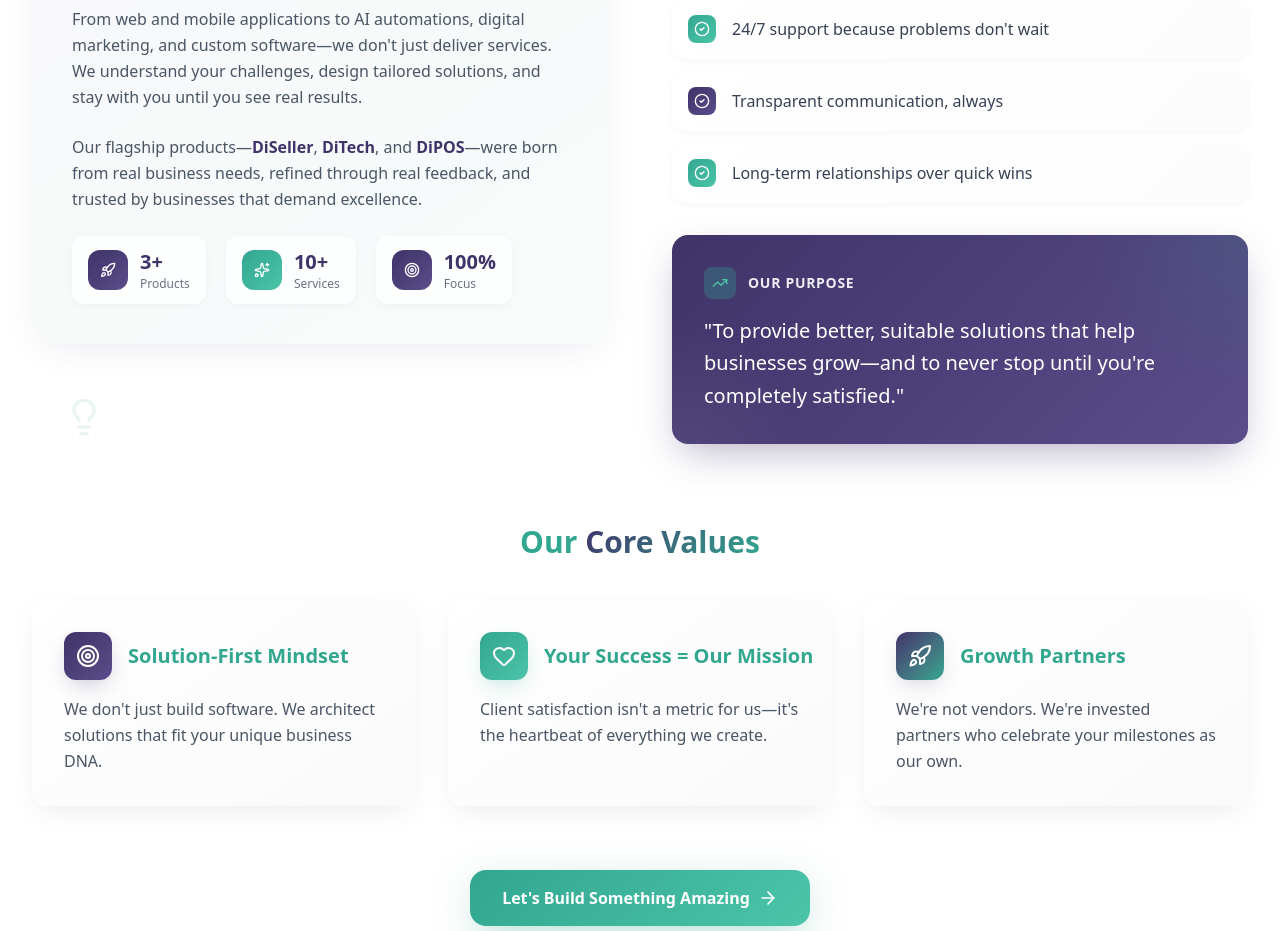
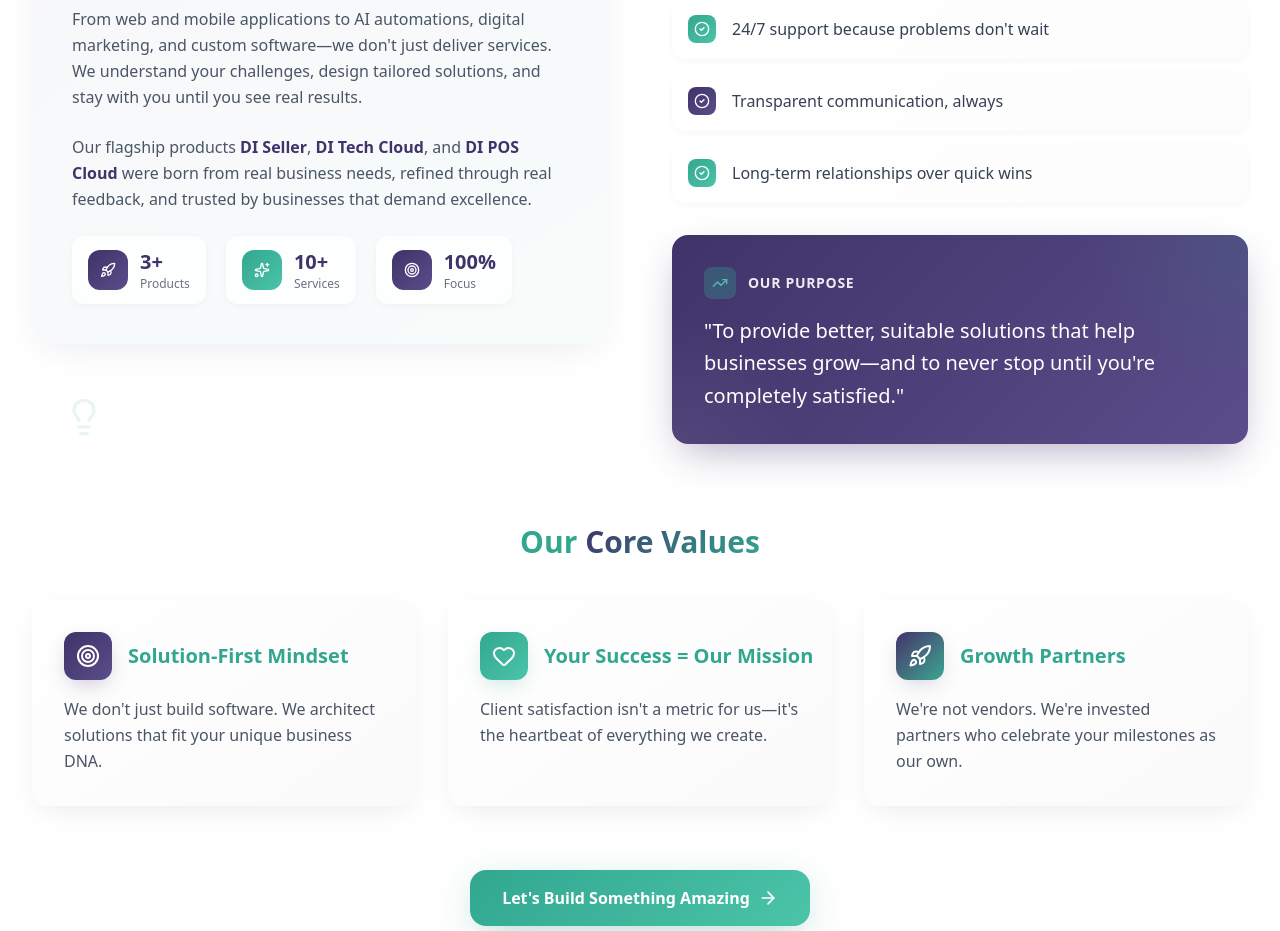
Before and after one commit to divenzainc/divenza_web_app, a Next.js app: page / in a window 1280 px wide. Shown: the part 2060-2991 px from the top of the page. Built offline with nearby package versions, Linux system fonts and the light colour scheme.

Commit message:
UI changes

```diff
--- a/app/layout.tsx
+++ b/app/layout.tsx
@@ -15,7 +15,7 @@
 
 export const metadata: Metadata = {
   title: "Divenza Pvt Ltd | IT Solutions & Digital Services",
-  description: "Divenza offers complete IT solutions including DiTech, DiSeller, DiPoS, digital marketing, SEO, branding, and custom software development for businesses.",
+  description: "Divenza offers complete IT solutions including DI Tech Cloud, DI Seller, DI PoS, Digital Marketing, SEO, Branding, and Custom Software Development for businesses.",
   manifest: "/manifest.json",
 };
 
--- a/components/ProductListSection.tsx
+++ b/components/ProductListSection.tsx
@@ -48,7 +48,7 @@
     gradient: "from-[#3F3369] to-[#5a4d8a]",
     shadowColor: "rgba(63,51,105,0.3)",
     accentColor: "#3F3369",
-    officialSite: "https://diseller.divenza.com",
+    officialSite: "https://disellercom",
     images: [
       "https://images.unsplash.com/photo-1556742049-0cfed4f6a45d?w=800&h=600&fit=crop",
       "https://images.unsplash.com/photo-1563013544-824ae1b704d3?w=800&h=600&fit=crop",
@@ -71,7 +71,7 @@
     gradient: "from-[#32A790] to-[#4bc4a8]",
     shadowColor: "rgba(50,167,144,0.3)",
     accentColor: "#32A790",
-    officialSite: "https://ditech.divenza.com",
+    officialSite: "https://ditechcloud.com",
     images: [
       "https://images.unsplash.com/photo-1518770660439-4636190af475?w=800&h=600&fit=crop",
       "https://images.unsplash.com/photo-1451187580459-43490279c0fa?w=800&h=600&fit=crop",
@@ -94,7 +94,7 @@
     gradient: "from-[#3F3369] to-[#32A790]",
     shadowColor: "rgba(63,51,105,0.25)",
     accentColor: "#3F3369",
-    officialSite: "https://dipos.divenza.com",
+    officialSite: "https://diposcloud.com",
     images: [
       "https://images.unsplash.com/photo-1556742111-a301076d9d18?w=800&h=600&fit=crop",
       "https://images.unsplash.com/photo-1556742393-d75f468bfcb0?w=800&h=600&fit=crop",
--- a/components/WhoWeAreSection.tsx
+++ b/components/WhoWeAreSection.tsx
@@ -249,13 +249,13 @@
                 </p>
 
                 <p className="text-gray-600 leading-relaxed">
-                  Our flagship products—
-                  <span className="font-semibold text-[#3F3369]">DiSeller</span>
+                  Our flagship products{" "}
+                  <span className="font-semibold text-[#3F3369]"><Link href="https://diseller.com">DI Seller</Link></span>
                   ,{" "}
-                  <span className="font-semibold text-[#3F3369]">DiTech</span>,
+                  <span className="font-semibold text-[#3F3369]"><Link href="https://ditechcloud.com">DI Tech Cloud</Link></span>,
                   and{" "}
-                  <span className="font-semibold text-[#3F3369]">DiPOS</span>
-                  —were born from real business needs, refined through real
+                  <span className="font-semibold text-[#3F3369]"><Link href="https://diposcloud.com">DI POS Cloud</Link></span>
+                  {" "}were born from real business needs, refined through real
                   feedback, and trusted by businesses that demand excellence.
                 </p>
 
```
